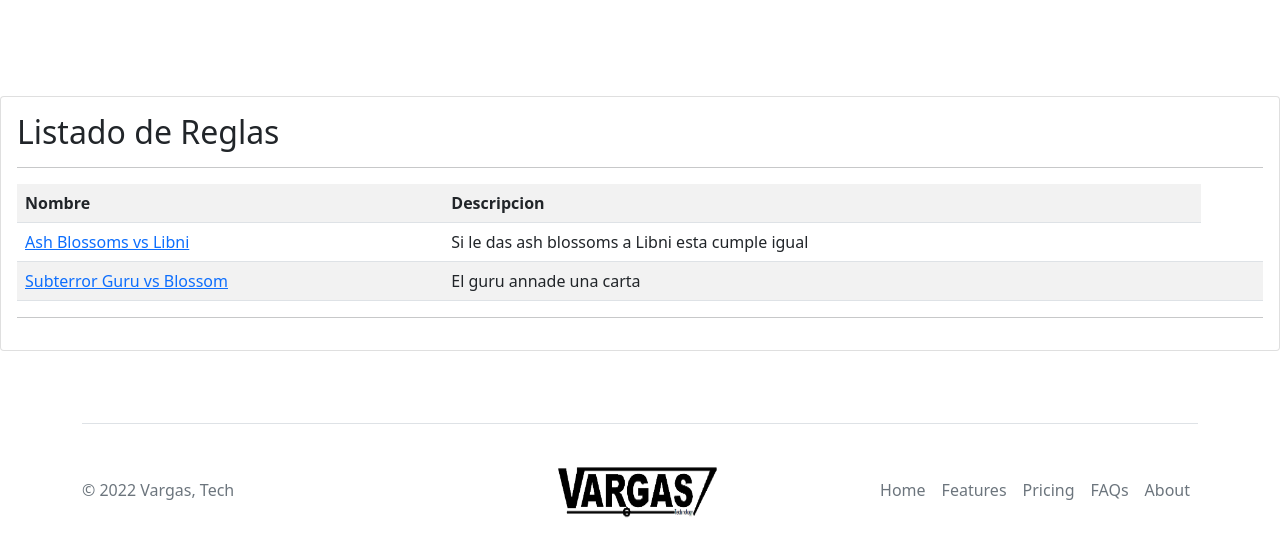
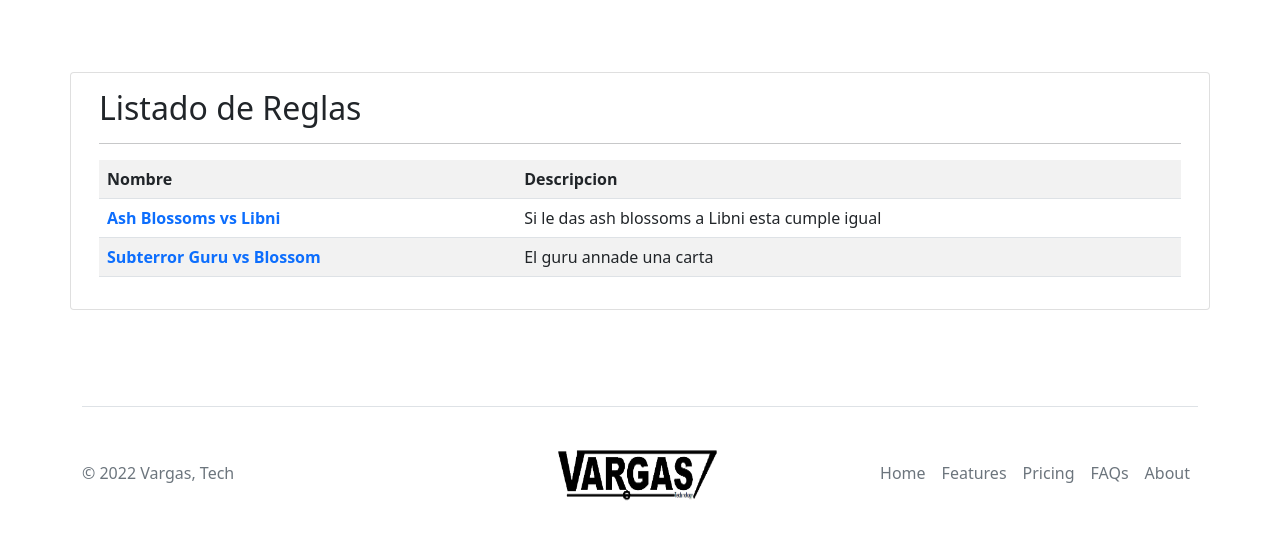
Before and after one commit to yandivd/Y-Zone, a Django app: page /ruling/ in a window 1280 px wide. Shown: the part 56-613 px from the top of the page. Run offline with Django 3.2, Linux system fonts and the light colour scheme; data comes from the database, SQL or seed files in the repository; some libraries are stand-ins or nearby versions.

Commit message:
fixes on styles

```diff
--- a/main/templates/main/base.html
+++ b/main/templates/main/base.html
@@ -10,6 +10,19 @@
     <link href="https://cdn.jsdelivr.net/npm/bootstrap@5.1.3/dist/css/bootstrap.min.css" rel="stylesheet" integrity="sha384-1BmE4kWBq78iYhFldvKuhfTAU6auU8tT94WrHftjDbrCEXSU1oBoqyl2QvZ6jIW3" crossorigin="anonymous">
     <link rel="stylesheet" href="https://cdn.jsdelivr.net/npm/bootstrap-icons@1.7.2/font/bootstrap-icons.css">
     <link rel="stylesheet" href="{% static 'css/style_y-zone.css' %}">
+
+    <style>
+      .ellipsis {
+        overflow: hidden;
+        white-space: nowrap;
+        text-overflow: ellipsis;
+      }
+
+      .text-bold {
+        font-weight: 700;
+      }
+    </style>
+
 </head>
 
 <body>
--- a/main/templates/main/ranking.html
+++ b/main/templates/main/ranking.html
@@ -3,7 +3,6 @@
 {% load static %}
 {%block content%}
 <div class="pcontainer container pb-3 bg-dark d-flex justify-content-center flex-column" style="box-shadow: 5px 5px 10px gray;">
-    <!---Papa mira ver si hay una corona mejor. Esa no esta fula pero creo q puede ponerse algo mas chulo --->
     <img src="../../static/svg/ranking-logo.svg" class="mt-5" height="150px"/>
     {%for i in data%}
     <section class="page-section clearfix container">
--- a/main/templates/main/ruling/ruling.html
+++ b/main/templates/main/ruling/ruling.html
@@ -1,7 +1,7 @@
 {% extends 'main/base.html' %}
 
 {%block js%}
-<!---Este escript carga las opciones chulas de eliminar producto, confirmacion y esas cosas--->
+<!---Este script carga las opciones chulas de eliminar producto, confirmacion y esas cosas-->
     <script>
         function eliminarRegla(id){
             Swal.fire({
@@ -24,8 +24,7 @@
 {%endblock%}
 
 {%block content%}
-<br><br><br>
-<div class="card">
+<div class="card my-5 container">
     <card class="card-body">
         <h2>Listado de Reglas</h2>
         <hr>
@@ -33,15 +32,13 @@
             <tr>
                 <th>Nombre</th>
                 <th>Descripcion</th>
-        <th> </th>
+                <th></th>
             </tr>
-
             {% for i in entity %}
             <tr>
-            <td><a href="{% url 'regla_info' i.id %}">{{i.nombre}}</a></td>
-            <td>{{i.descripcion}}</td>
-            <td> </td>
-
+                <td class="ellipsis" style="max-width: 350px;">
+                    <a href="{% url 'regla_info' i.id %}" class="text-decoration-none text-bold" >{{i.nombre}}</a></td>
+                <td class="ellipsis" style="max-width: 350px;">{{i.descripcion}}</td>
                 <td>
                     {% if perms.app.change_ruling %}
                     <a href="{% url 'modificar_regla' i.id %}" class="btn btn-info btn-sm">Modificar</a>
@@ -50,12 +47,9 @@
                     <a href="#" onclick="eliminarRegla({{i.id}})" class="btn btn-danger btn-sm">Eliminar</a>
                     {% endif %}
                 </td>
-            <td> </td>
             </tr>
             {% endfor %}
-
         </table>
-        <hr>
         {% if perms.main.add_ruling %}
         <a href="{% url 'agregar_regla' %}"><button class="btn btn-success">Agregar regla</button></a>
         {% endif %}
@@ -64,7 +58,5 @@
         </div>
     </card>
 </div>
-
-<br>
 <br>
 {%endblock%}
--- a/static/css/style_y-zone.css
+++ b/static/css/style_y-zone.css
@@ -57,3 +57,15 @@
 
 
 /****************************************************/
+
+/* Utils */
+
+.ellipsis {
+    overflow: hidden;
+    white-space: nowrap;
+    text-overflow: ellipsis;
+}
+
+.text-bold {
+    font-weight: 700;
+  }
```
Lines whose indentation alone changed are shown as unchanged.
